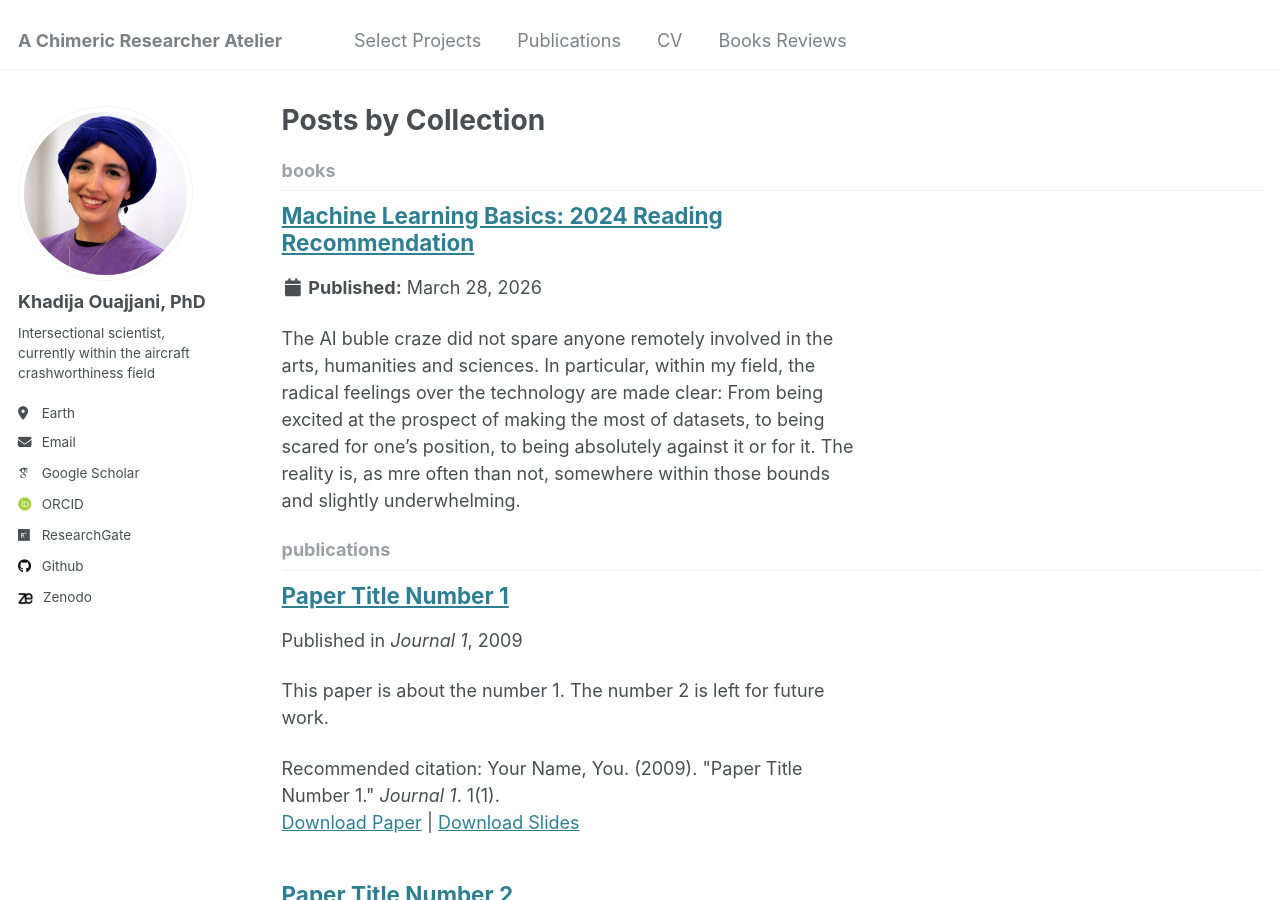
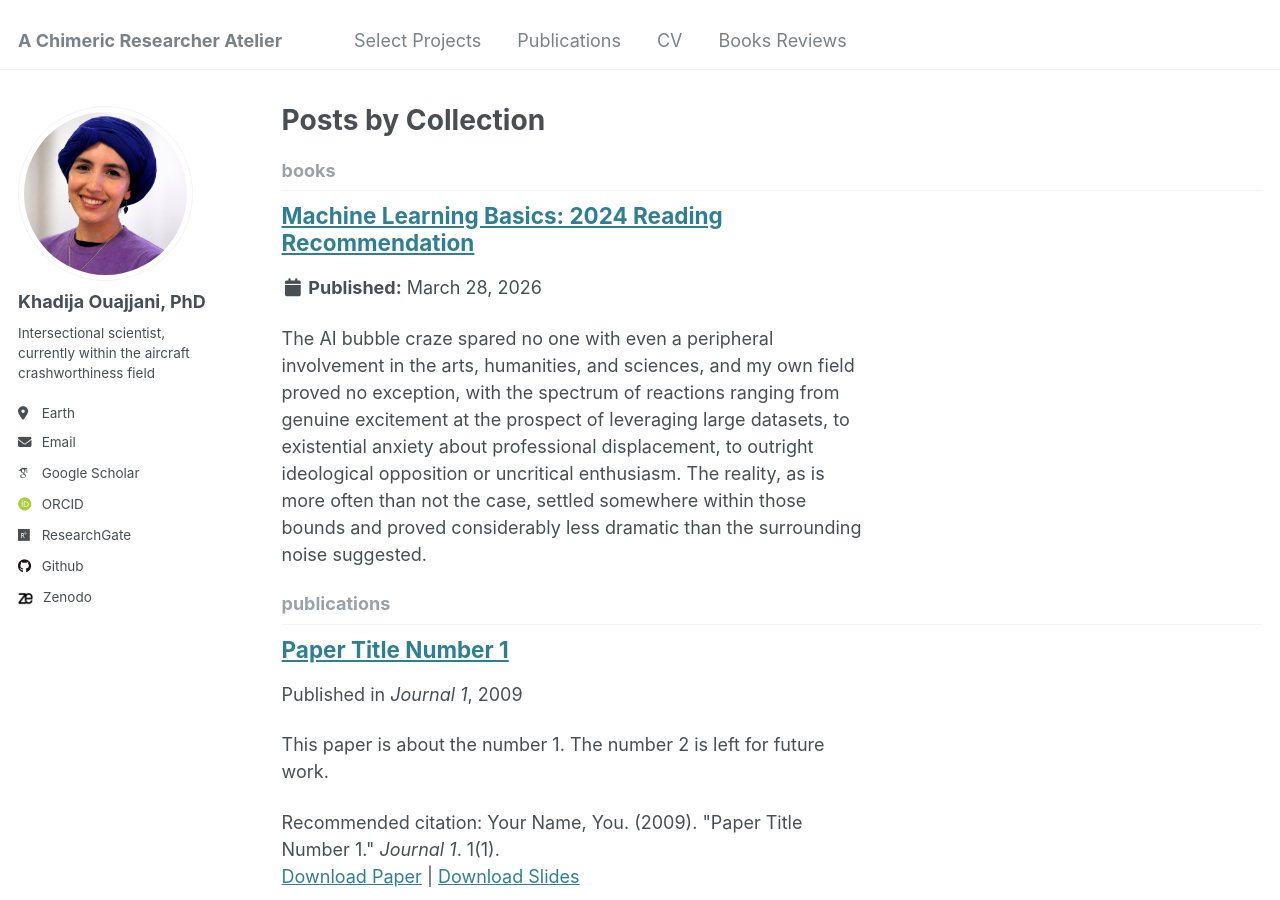
Before and after one commit to drko-curius/drko-curius.github.io, a Jekyll site: the page built from _pages/collection-archive.html, in a window 1280 px wide and 900 px high. Built offline with Jekyll 4.4.1, drawn with Linux system fonts in a browser that asks for light colours; some web fonts are replaced.

Commit message:
Update ML_ReadingRecommendations.md

```diff
--- a/_books/ML_ReadingRecommendations.md
+++ b/_books/ML_ReadingRecommendations.md
@@ -5,11 +5,11 @@ title: "Machine Learning Basics: 2024 Reading Recommendation"
 author_profile: true
 ---
 
-The AI buble craze did not spare anyone remotely involved in the arts, humanities and sciences. In particular, within my field, the radical feelings over the technology are made clear: From being excited at the prospect of making the most of datasets, to being scared for one's position, to being absolutely against it or for it. The reality is, as mre often than not, somewhere within those bounds and slightly underwhelming.
+The AI bubble craze spared no one with even a peripheral involvement in the arts, humanities, and sciences, and my own field proved no exception, with the spectrum of reactions ranging from genuine excitement at the prospect of leveraging large datasets, to existential anxiety about professional displacement, to outright ideological opposition or uncritical enthusiasm. The reality, as is more often than not the case, settled somewhere within those bounds and proved considerably less dramatic than the surrounding noise suggested.
 
-I intially did not think much of the impressions of my colleagues and as for myself, having taken few courses and exercised my own hands in first hand experience with neural networks, I thought I was safe from the craze and didn't think much of my peers panicking. But when the necessity of embracing ML arose and the barrage of extreme opinions and feelings came to the surface, I knew effort was to be expanded in getting peers familiar first and foremost with machine learning as a tangible tool. In the latter part of 2024 and the first month of 2025, when funding was secure for an internal ML group within the lab, I had curated a reading list with chosen chapters and paragraphs to dissemate amongst colleagues and begin the continuous if not iterative task of demystifying AI to them, tampering their perspective and providing a concrete foundational from which they would be free to not only re-evaluate their position over AI, but also start thinking in ways it would assist in the peasant tasks that beg to be automated with a tad more intelligence than a static algorithm.
+I initially dismissed both my colleagues' reactions and the broader panic, having taken several courses and worked directly with neural networks myself, which gave me the perhaps unwarranted confidence that I had inoculated myself against the craze. But when the practical necessity of integrating machine learning into our workflow became unavoidable and the barrage of polarized opinions intensified, it became clear that the prior effort had to be directed toward familiarizing colleagues with machine learning as a concrete and tractable tool rather than an abstraction. In the latter part of 2024 and through the first month of 2025, with funding secured for an internal ML working group within the lab, I curated a reading list of selected chapters and passages intended to circulate among colleagues and begin the iterative work of demystifying the technology, tempering their perspective, and providing a solid foundation from which they could not only reassess their position on AI but also begin thinking practically about which menial and repetitive tasks in our workflow warranted automation with something more adaptive than a static algorithm.
 
-Unfortunately, given funding issues and the tides of the world, the ML cell had to be delayed to another time with another lead. But I wouldn't want this list to disappear altogether. I do have some updates to bring to it now that we are well into the AI fever and 2025 has brought several releases that are more interesting as a read. I will see that I share that one soon after finishing few other projects.
+Funding pressures and broader institutional circumstances have since delayed the ML group indefinitely, but I have no intention of letting the list dissolve quietly, particularly now that 2025 has already produced several releases worth adding to it. I will share the updated version once a few other ongoing projects have cleared.
 
 Machine Learning by Ethem Alpaydin
 I consider it the optimal entry point to any non-specialist but with a STEM background. Dr, Alpaydin provides an understanding of machine learning capacity with exmaples from daily life, and exquisitely explains the difference between AI, ML and DL. I have a review published with <a href="https://fulbright-chronicles.com/fulbright-chronicles-volume-4-number-1-2025/ideal-entry-point/">the Fulbright Chronicls journal</a> covering this title.
```
